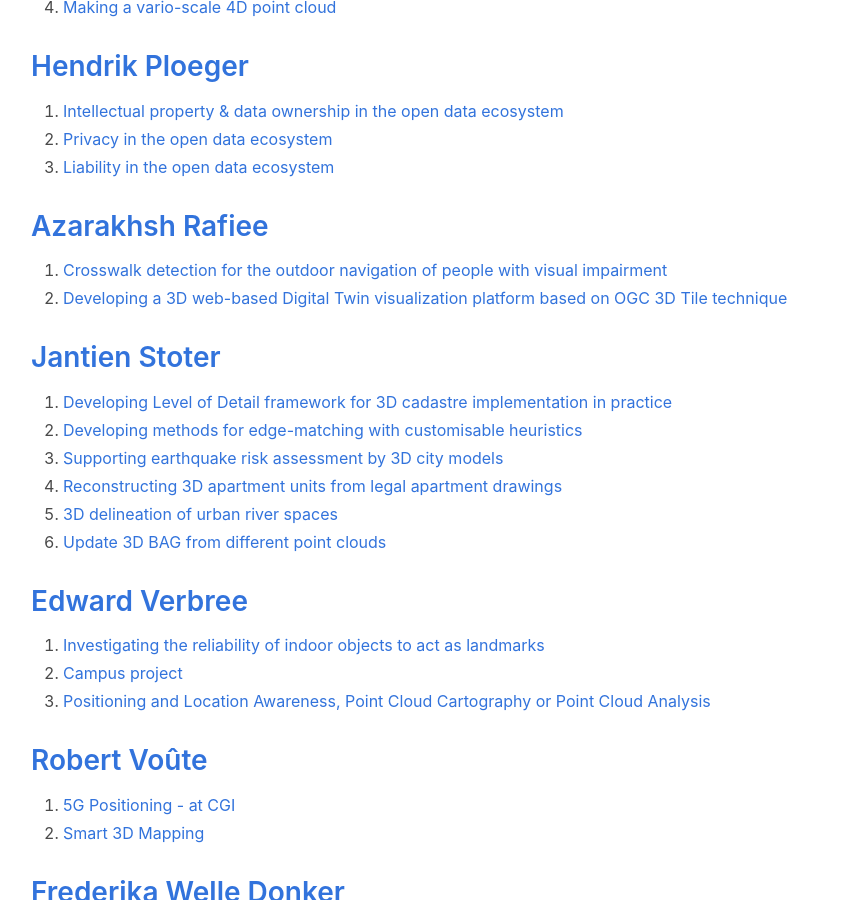
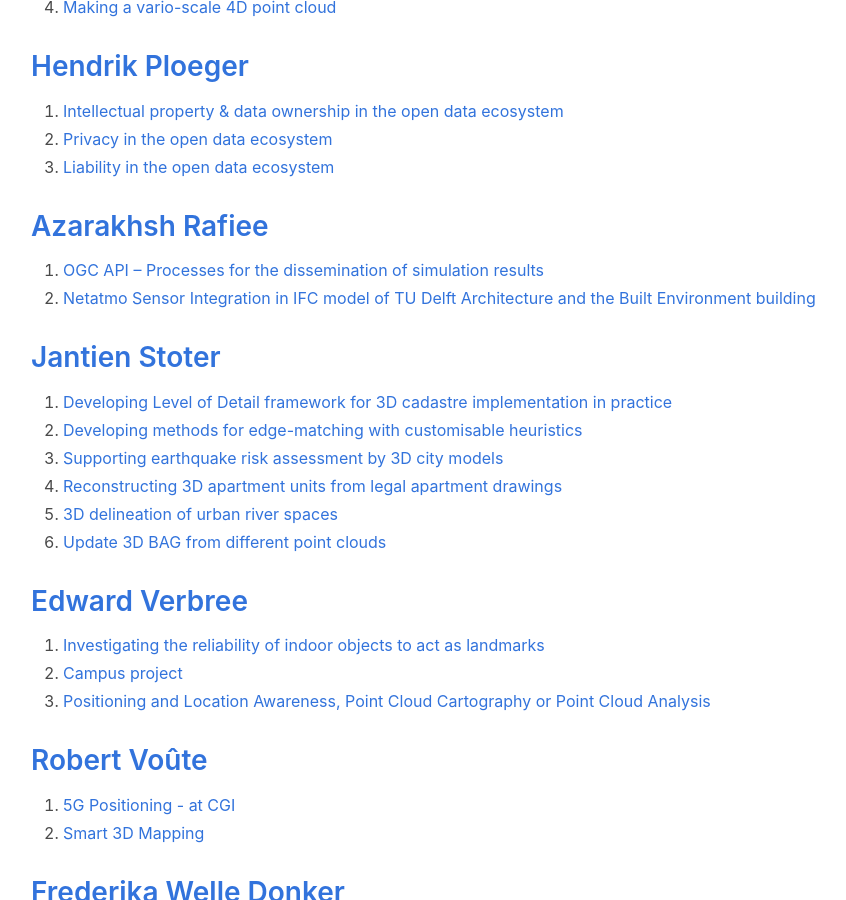
Before and after one commit to tudelft3d/geo2020, a Jekyll site: the page built from potentialtopics/index.md, in a window 1280 px wide and 900 px high, scrolled down 3463 px. Shown: the whole window, without its empty margins (33-879 px from the left). Built offline with Jekyll 4.4.1, drawn with Linux system fonts in a browser that asks for light colours; nearby versions of some CDN libraries.

Commit message:
Update index.md

```diff
--- a/potentialtopics/index.md
+++ b/potentialtopics/index.md
@@ -142,8 +142,8 @@
 
 
 ## [Azarakhsh Rafiee](http://www.gdmc.nl/staff/)
-1. [Crosswalk detection for the outdoor navigation of people with visual impairment](https://wiki.tudelft.nl/bin/view/Organisation/OTB/GISt/MScThesisTopics#Crosswalk_detection_for_the_outdoor_navigation_of_people_with_visual_impairment)
-2. [Developing a 3D web-based Digital Twin visualization platform based on OGC 3D Tile technique](https://wiki.tudelft.nl/bin/view/Organisation/OTB/GISt/MScThesisTopics#Developing_a_3D_web_45based_Digital_Twin_visualization_platform_based_on_OGC_3D_Tile_technique)
+1. [OGC API – Processes for the dissemination of simulation results](https://wiki.tudelft.nl/bin/view/Organisation/OTB/GISt/MScThesisTopics#OGC_API_150_Processes_for_the_dissemination_of_simulation_results)
+2. [Netatmo Sensor Integration in IFC model of TU Delft Architecture and the Built Environment building](https://wiki.tudelft.nl/bin/view/Organisation/OTB/GISt/MScThesisTopics#Netatmo_Sensor_Integration_in_IFC_model_of_TU_Delft_Architecture_and_the_Built_Environment_building)
 
 
 ## [Jantien Stoter](https://3d.bk.tudelft.nl/jstoter/)
```
